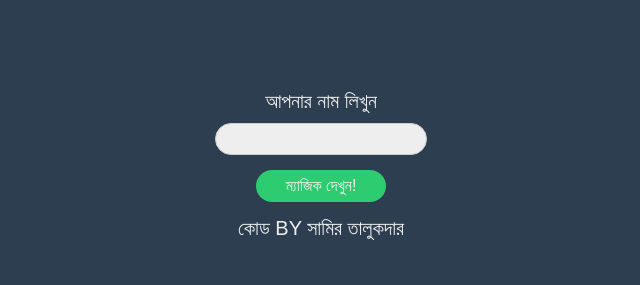
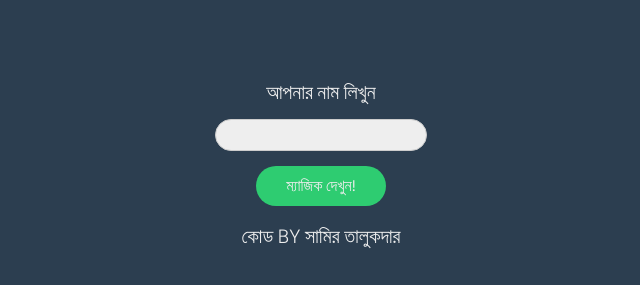
Before and after one commit to devolopersamir/Eid-Animation, a plain HTML site: page index.html in a window 1280 px wide. Shown: the part 235-520 px from the top of the page, without its empty margins (319-959 px from the left). Drawn offline with nearby package versions, Linux system fonts and the light colour scheme; a script that the page names is missing; a web font is replaced by a local one.

Commit message:
Update style.css

```diff
--- a/style.css
+++ b/style.css
@@ -1,7 +1,7 @@
 * {
   padding: 0;
   margin: 0;
-  font-family: "Poppins", sans-serif;
+  font-family: "Hind Siliguri", sans-serif;
 }
 body {
   padding: 0;
```
